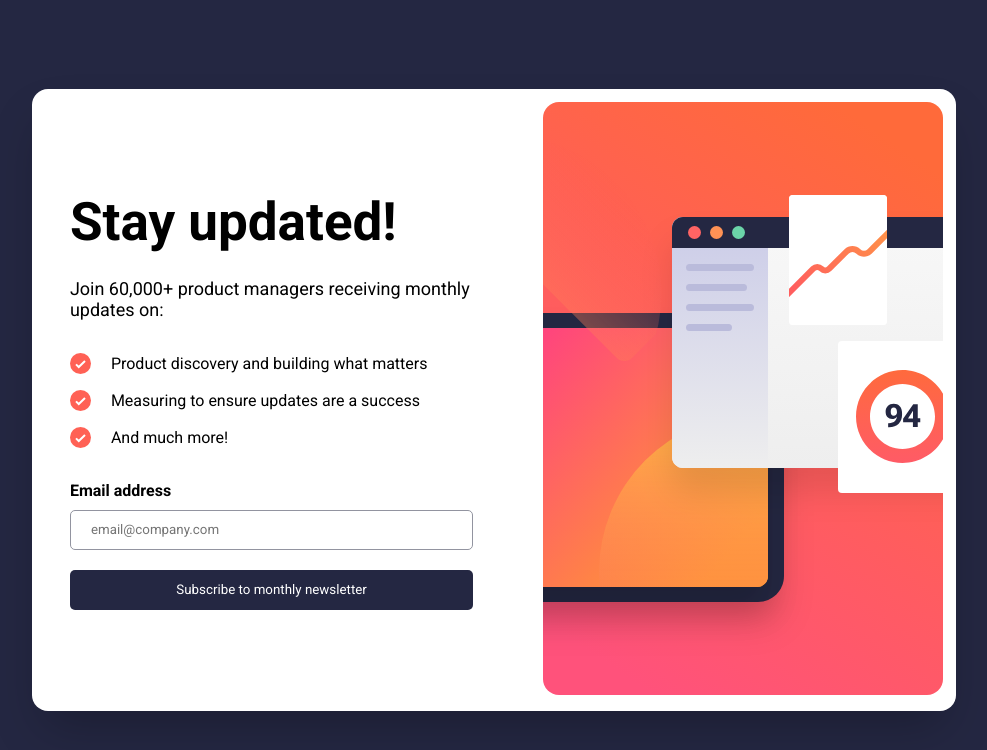
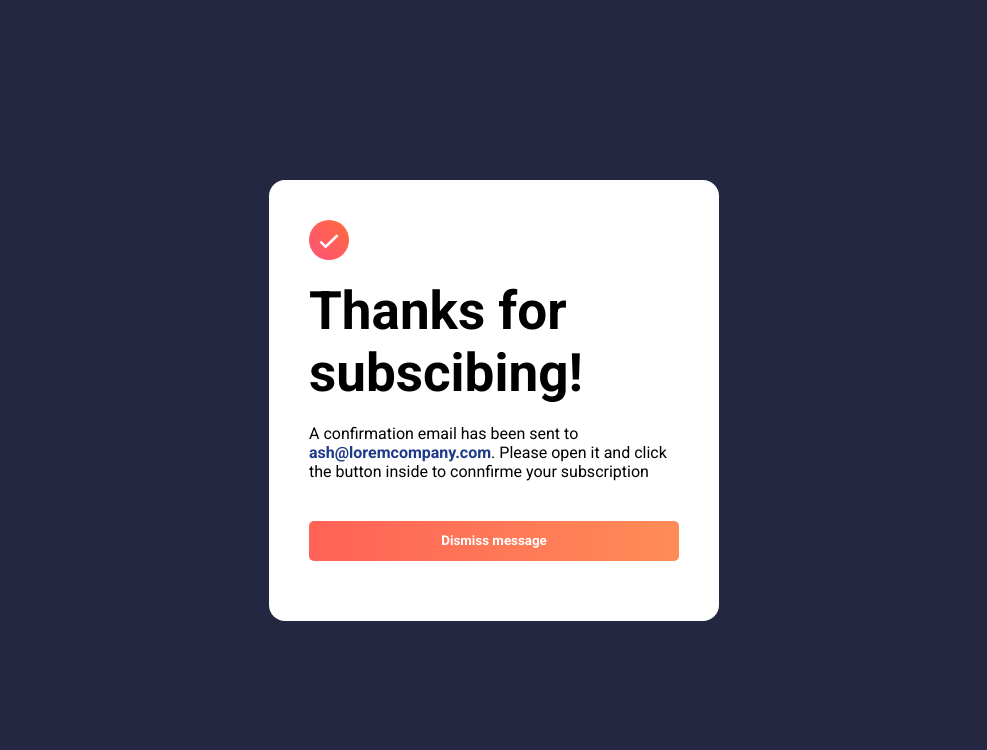
Before and after one commit to AndyMelone/sign-in-with-response, a React (Vite) app: page /response in a window 1280 px wide. Shown: the top 750 px of the page, without its empty margins (146-1133 px from the left). Built offline with nearby package versions, Linux system fonts and the light colour scheme.

Commit message:
add response page

```diff
--- a/package.json
+++ b/package.json
@@ -7,11 +7,12 @@
     "dev": "vite",
     "build": "vite build",
     "lint": "eslint . --ext js,jsx --report-unused-disable-directives --max-warnings 0",
-    "preview": "vite preview"
+    "preview": "rm -rf dist && vite build && vite preview"
   },
   "dependencies": {
     "react": "^18.2.0",
-    "react-dom": "^18.2.0"
+    "react-dom": "^18.2.0",
+    "react-router-dom": "^6.21.1"
   },
   "devDependencies": {
     "@types/react": "^18.2.43",
--- a/src/App.jsx
+++ b/src/App.jsx
@@ -1,49 +1,7 @@
+import { RouterProvider } from "react-router-dom";
+
+import { router } from "./Routes/route";
+
 export default function App() {
-  return (
-    <div className="content">
-      <div className="app">
-        <div>
-          <img
-            className="imgHiden"
-            src="/images/illustration-sign-up-mobile.svg"
-            alt=""
-          />
-        </div>
-        <div className="content-left">
-          <h1>Stay updated!</h1>
-          <p> Join 60,000+ product managers receiving monthly updates on:</p>
-          <ul>
-            <li>
-              <img src="/images/icon-list.svg" alt="" />
-              Product discovery and building what matters
-            </li>
-            <li>
-              <img src="/images/icon-list.svg" alt="" />
-              Measuring to ensure updates are a success
-            </li>
-            <li>
-              <img src="/images/icon-list.svg" alt="" />
-              And much more!
-            </li>
-          </ul>
-          <div className="divForInput">
-            <label htmlFor="email">Email address</label>
-            <input
-              className="inputText"
-              type="text"
-              placeholder="email@company.com"
-            />
-            <input
-              className="inputButton"
-              type="button"
-              value="Subscribe to monthly newsletter"
-            />
-          </div>
-        </div>
-        <div className="content-right">
-          <img src="/images/illustration-sign-up-desktop.svg" alt="" />
-        </div>
-      </div>
-    </div>
-  );
+  return <RouterProvider router={router} />;
 }
--- /dev/null
+++ b/src/Routes/route.jsx
@@ -0,0 +1,14 @@
+import { createBrowserRouter } from "react-router-dom";
+import Response from "../components/Response";
+import Sign from "../components/Sign";
+
+export const router = createBrowserRouter([
+  {
+    path: "/",
+    element: <Sign />,
+  },
+  {
+    path: "response",
+    element: <Response />,
+  },
+]);
--- /dev/null
+++ b/src/components/Response.jsx
@@ -0,0 +1,15 @@
+export default function Response() {
+  return (
+    <div className="response">
+      <img src="/images/icon-success.svg" alt="" />
+      <h1>Thanks for subscibing!</h1>
+      <p>
+        A confirmation email has been sent to
+        <strong> ash@loremcompany.com</strong>. Please open it and click the
+        button inside to connfirme your subscription
+      </p>
+
+      <input type="button" value="Dismiss message" />
+    </div>
+  );
+}
--- /dev/null
+++ b/src/components/Sign.jsx
@@ -0,0 +1,60 @@
+import { useNavigate } from "react-router-dom";
+export default function Sign() {
+  const navigate = useNavigate();
+  return (
+    <div className="content">
+      <div className="app">
+        <div>
+          <img
+            className="imgHiden"
+            src="/images/illustration-sign-up-mobile.svg"
+            alt=""
+          />
+        </div>
+        <div className="content-left">
+          <h1>Stay updated!</h1>
+          <p
+            style={{
+              width: "90%",
+            }}
+          >
+            {" "}
+            Join 60,000+ product managers receiving monthly updates on:
+          </p>
+          <ul>
+            <li>
+              <img src="/images/icon-list.svg" alt="" />
+              Product discovery and building what matters
+            </li>
+            <li>
+              <img src="/images/icon-list.svg" alt="" />
+              Measuring to ensure updates are a success
+            </li>
+            <li>
+              <img src="/images/icon-list.svg" alt="" />
+              And much more!
+            </li>
+          </ul>
+          <div className="divForInput">
+            <label htmlFor="email">Email address</label>
+            <input
+              className="inputText"
+              type="text"
+              placeholder="email@company.com"
+              required
+            />
+            <input
+              onClick={() => navigate("/response")}
+              className="inputButton"
+              type="button"
+              value="Subscribe to monthly newsletter"
+            />
+          </div>
+        </div>
+        <div className="content-right">
+          <img src="/images/illustration-sign-up-desktop.svg" alt="" />
+        </div>
+      </div>
+    </div>
+  );
+}
--- a/src/index.css
+++ b/src/index.css
@@ -7,6 +7,10 @@
 }
 body {
   background-color: hsl(234, 29%, 20%);
+  display: flex;
+  height: 100vh;
+  align-items: center;
+  justify-content: center;
 }
 
 .content {
@@ -15,11 +19,12 @@ body {
   justify-content: center;
   align-items: center;
   height: 100vh;
+  margin: 5px;
+  padding: 24px;
 }
 
 .app {
   display: flex;
-
   border-radius: 1em;
   padding: 1%;
   background-color: hsl(0, 0%, 100%);
@@ -37,7 +42,7 @@ body {
 
     p {
       font-size: large;
-      width: 90%;
+
       margin: 0 auto;
     }
 
@@ -76,7 +81,7 @@ body {
 
       .inputText,
       .inputButton {
-        width: 90%;
+        width: 100%;
         height: 40px;
         border-radius: 5px;
         padding: 0 20px;
@@ -108,9 +113,55 @@ body {
   }
 }
 
-@media (max-width: 375px) {
+.response {
+  width: 450px;
+  padding: 40px;
+  background-color: hsl(0, 0%, 100%);
+  border-radius: 1em;
+  display: flex;
+  flex-direction: column;
+  align-items: start;
+
+  img {
+    width: 40px;
+    height: 40px;
+    margin-bottom: 20px;
+  }
+
+  h1 {
+    font-size: 53px;
+  }
+
+  p {
+    margin: 20px 0;
+  }
+
+  strong {
+    color: #1e3a8a;
+  }
+
+  input[type="button"] {
+    width: 100%;
+    height: 40px;
+    font-weight: bolder;
+    color: hsl(0, 0%, 100%);
+    background: linear-gradient(to right, hsl(4, 100%, 67%), #ff8c57);
+    border: none;
+    margin: 20px 0;
+    border-radius: 5px;
+  }
+}
+
+@media (max-width: 681px) {
+  body {
+    background-color: #ffffff;
+    padding: auto;
+    height: 100vh;
+  }
+
   .content {
     height: 100%;
+    margin: 0;
   }
   .app {
     display: flex;
@@ -123,6 +174,7 @@ body {
 
     .imgHiden {
       display: flex;
+      margin: 0 auto;
     }
 
     .content-left {
@@ -168,4 +220,8 @@ body {
       display: none;
     }
   }
+
+  .response {
+    width: 100%;
+  }
 }
```
Also changed, not shown: 1 other file (tests, documents, lock files or other folders).
